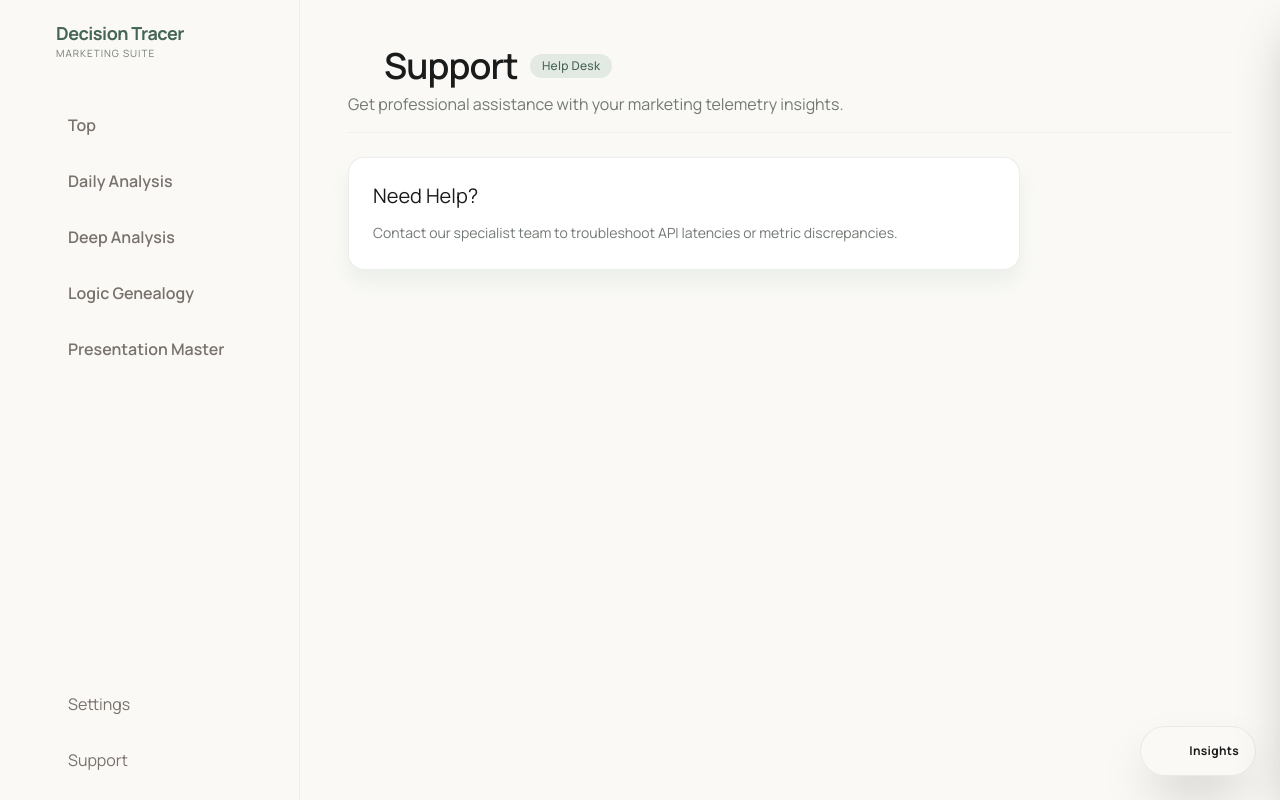
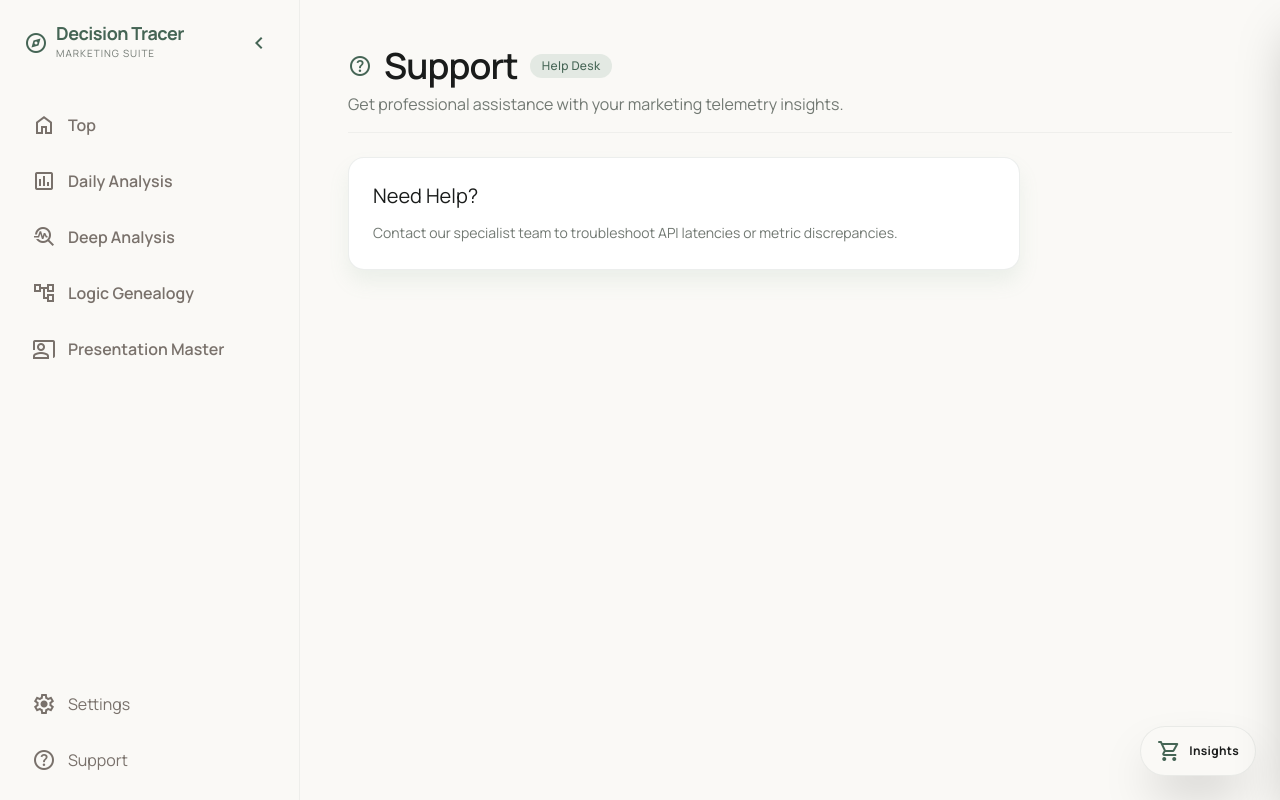
Before and after one commit to dy1nd1-git/marketing-dashboard, a Next.js app in the folder frontend/: page /support in a window 1280 px wide. Built offline with nearby package versions, Linux system fonts and the light colour scheme.

Commit message:
fix: smooth animation transition and eliminate icon FOIT layout shift

```diff
--- a/frontend/app/(dashboard)/template.tsx
+++ b/frontend/app/(dashboard)/template.tsx
@@ -16,21 +16,30 @@ export default function DashboardTemplate({
 
   return (
     <div className="relative min-h-[calc(100vh-3rem)] w-full">
-      <motion.div
-        key={isClient ? "content" : "loading"}
-        initial={{ opacity: 0, y: 10 }}
-        animate={{ opacity: 1, y: 0 }}
-        transition={{ duration: 0.3, ease: "easeOut" }}
-        className="h-full"
-      >
+      <AnimatePresence mode="wait">
         {!isClient ? (
-          <div className="h-[80vh] w-full flex flex-col items-center justify-center">
+          <motion.div
+            key="loading"
+            initial={{ opacity: 0 }}
+            animate={{ opacity: 1 }}
+            exit={{ opacity: 0 }}
+            transition={{ duration: 0.15 }}
+            className="h-[80vh] w-full flex flex-col items-center justify-center absolute inset-0 z-10"
+          >
             <LoadingSpinner />
-          </div>
+          </motion.div>
         ) : (
-          children
+          <motion.div
+            key="content"
+            initial={{ opacity: 0, y: 10 }}
+            animate={{ opacity: 1, y: 0 }}
+            transition={{ duration: 0.4, ease: "easeOut" }}
+            className="h-full w-full"
+          >
+            {children}
+          </motion.div>
         )}
-      </motion.div>
+      </AnimatePresence>
 
       {/* Overlay spinner when transitioning filters / segment updates */}
       <AnimatePresence>
--- a/frontend/app/globals.css
+++ b/frontend/app/globals.css
@@ -1,4 +1,4 @@
-@import url("https://fonts.googleapis.com/css2?family=Material+Symbols+Outlined:wght,FILL@100..700,0..1&display=swap");
+
 @import url("https://fonts.googleapis.com/css2?family=Manrope:wght@400;500;600;700;800&family=JetBrains+Mono:wght@400;500&display=swap");
 
 @import "tailwindcss";
@@ -85,6 +85,17 @@
   }
 }
 
+/* Prevent Layout Shift (FOIT) from Icon Font loading */
+.material-symbols-outlined {
+  display: inline-block;
+  width: 1em;
+  height: 1em;
+  line-height: 1;
+  overflow: hidden;
+  white-space: nowrap;
+  font-size: 24px;
+}
+
 /* ORGANIC PRECISION UTILITIES */
 .soft-pulse {
   transition: all 0.3s cubic-bezier(0.4, 0, 0.2, 1);
```
